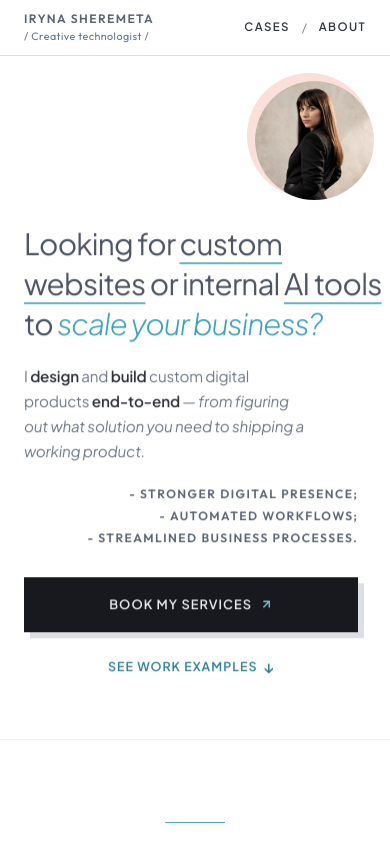
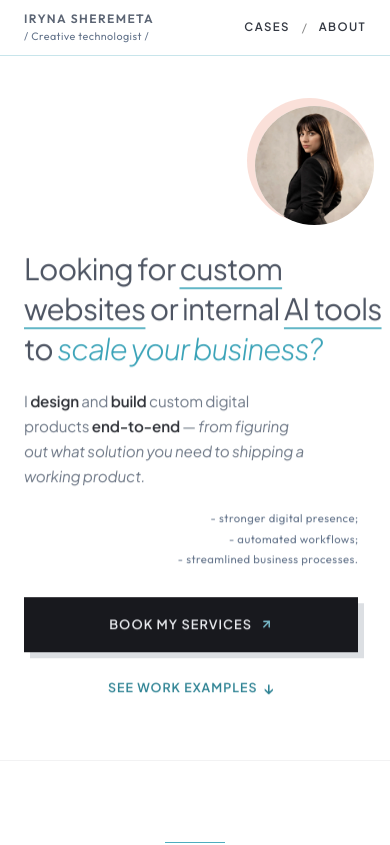
Before and after one commit to Irene2828/porfoliojuly, a Next.js app: page / in a window 390 px wide. Shown: the top 845 px of the page. Built offline with nearby package versions, Linux system fonts and the light colour scheme; no server answers; the database is empty.

Commit message:
style: mobile hero — bullets in title style, double image-header gap

```diff
--- a/src/app/components/Hero.css
+++ b/src/app/components/Hero.css
@@ -2029,7 +2029,7 @@
   /* Зверху було 50px (6rem − 3.5rem хедер + 10px паддінг враппера) → 25px */
   .v2-theme .hero-section,
   .hero-section {
-    padding-top: calc(3.5rem + 15px) !important;
+    padding-top: 6rem !important; /* doubled image-header gap */
   }
   /* Знизу було 35px (gap 1.75rem + margin 7px) → 17.5px */
   .v2-theme .hero-container,
@@ -2056,16 +2056,16 @@
   }
   .hero-benefits li {
     font-family: var(--font-heading), Outfit, sans-serif !important;
-    font-size: 12.13px !important; /* header name +5% */
-    font-weight: 600 !important;
-    letter-spacing: 0.12em !important;
-    text-transform: uppercase !important;
-    color: #5c6574 !important; /* var(--color-heading-silver) */
+    font-size: 11.29px !important; /* header title /Creative technologist/ +5% */
+    font-weight: 400 !important;
+    letter-spacing: 0.04em !important;
+    text-transform: none !important;
+    color: #64748b !important;
     line-height: 1.8 !important;
   }
   .hero-benefits li::before {
     content: '- ' !important;
-    color: #5c6574 !important;
+    color: #64748b !important;
   }
 }
 
```
